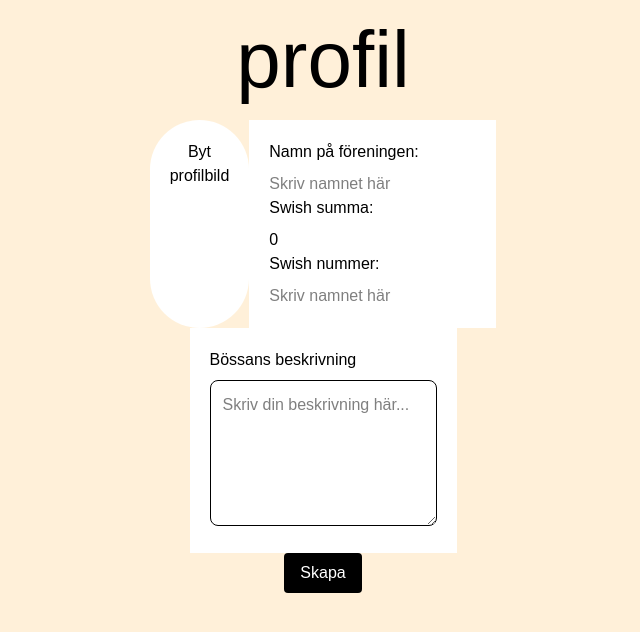
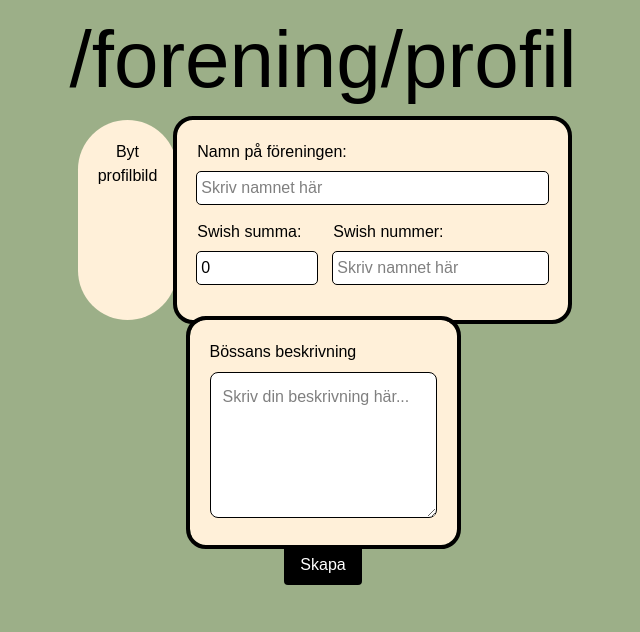
Before and after one commit to JoelHellberg/campus-skramlar, a Next.js app: page /forening/profil in a window 1280 px wide. Shown: the top 632 px of the page, without its empty margins (317-957 px from the left). Built offline with nearby package versions, Linux system fonts and the light colour scheme; no server answers; a web font is replaced by a local one.

Commit message:
Påbörjat styling av /forening

```diff
--- a/app/forening/insamlat/page.tsx
+++ b/app/forening/insamlat/page.tsx
@@ -13,18 +13,25 @@ export default function Home() {
     initialize();
   }, []);
 
+  useEffect(() => {
+    if (moneyCollected) {
+      setSum(moneyCollected);
+    }
+  }, [moneyCollected]);
+
   return (
-    <div className="flex flex-col items-center bg-[#FFF0D9] min-h-screen text-center">
-      <h1>Ange hur mycket pengar ni har i er bössa nedanför:</h1>
-      <div className="bg-white p-5 text-left">
+    <div className="flex flex-col items-center bg-[#ACCAB2] min-h-screen text-center">
+      <h1>/forening/insamlat</h1>
+      <div className="bg-[#FFF0D9] p-5 text-left outline-4 rounded-2xl">
         <label htmlFor="name" className="block mb-2 font-medium">
-          Summa:
+          Ange hur mycket pengar ni har i er bössa nedanför:
         </label>
         <input
           type="number"
           value={sum}
           onChange={(e) => setSum(Number(e.target.value))}
           placeholder="Skriv namnet här"
+          className="bg-white w-full outline-1 rounded-sm"
         />
       </div>
       <button
--- a/app/forening/page.tsx
+++ b/app/forening/page.tsx
@@ -40,11 +40,13 @@ export default function Home() {
 
       {/* Main Content */}
       <div className="flex flex-col items-center bg-[#FFF0D9] min-h-screen">
-        <h1>/forening</h1>
+        <h1 className="mt-10">/forening</h1>
+        <div className="mt-16 flex flex-col gap-10 w-fit text-center font-semibold">
         {isLoggedIn && (
           <>
             <Link
-              className="px-4 py-2 rounded bg-[#8A8635] text-white"
+              className="px-4 py-3 rounded-xl bg-[#8A8635] text-white border-4 border-black text-shadow-sm/30 shadow-xl/40
+              transition-all duration-300 transform hover:scale-105 hover:shadow-xl/25"
               href="/forening/profil"
             >
               Profil
@@ -52,13 +54,15 @@ export default function Home() {
             {foreningsNamn && (
               <>
                 <Link
-                  className="px-4 py-2 rounded bg-[#ACCAB2] text-black"
+                  className="px-16 py-3 rounded-xl bg-[#ACCAB2] text-black border-4 text-shadow-sm shadow-xl/40
+                  transition-all duration-300 transform hover:scale-105 hover:shadow-xl/25"
                   href="/forening/insamlat"
                 >
                   Insamlat
                 </Link>
                 <Link
-                  className="px-4 py-2 rounded bg-[#D06224] text-black"
+                  className="px-4 py-3 rounded-xl bg-[#D06224] text-black border-4 text-shadow-sm shadow-xl/40
+                  transition-all duration-300 transform hover:scale-105 hover:shadow-xl/25"
                   href="/forening/uppdateringar"
                 >
                   Uppdateringar
@@ -67,6 +71,7 @@ export default function Home() {
             )}
           </>
         )}
+        </div>
       </div>
     </>
   );
--- a/app/forening/profil/page.tsx
+++ b/app/forening/profil/page.tsx
@@ -25,6 +25,15 @@ export default function Home() {
     initialize();
   }, []);
 
+  useEffect(() => {
+    if (foreningsNamn) {
+      setName(foreningsNamn);
+      setSum(swishSum);
+      setNumber(swishNumber);
+      setDescription(description_in);
+    }
+  }, [foreningsNamn]);
+
   const updateProfile = () => {
     if (name !== foreningsNamn) {
       updateBossorGeneral(foreningsId, foreningsNamn, moneyCollected);
@@ -39,63 +48,27 @@ export default function Home() {
   };
 
   return (
-    <div className="flex flex-col items-center bg-[#FFF0D9] min-h-screen">
-      <h1>profil</h1>
+    <div className="flex flex-col items-center">
+      <h1>/forening/profil</h1>
       <div className="flex">
-        <div className="bg-white p-5 flex flex-col items-center text-center rounded-full">
+        <div className="bg-[#FFF0D9] p-5 flex flex-col items-center text-center rounded-full">
           Byt
           <br />
           profilbild
         </div>
-        <div className="bg-white p-5">
-          <label htmlFor="name" className="block mb-2 font-medium">
-            Namn på föreningen:
-          </label>
-          <input
-            type="text"
-            value={name}
-            onChange={(e) => setName(e.target.value)}
-            placeholder="Skriv namnet här"
-          />
-          <label htmlFor="name" className="block mb-2 font-medium">
-            Swish summa:
-          </label>
-          <input
-            type="number"
-            value={sum}
-            onChange={(e) => setSum(Number(e.target.value))}
-            placeholder="Skriv namnet här"
-          />
-          <label htmlFor="name" className="block mb-2 font-medium">
-            Swish nummer:
-          </label>
-          <input
-            type="tel"
-            value={number}
-            onChange={(e) => {
-              const value = e.target.value;
-              if (/^[\d+]*$/.test(value)) {
-                setNumber(value);
-              }
-            }}
-            placeholder="Skriv namnet här"
-          />
-        </div>
-      </div>
-      <div className="bg-white p-5">
-        <label htmlFor="name" className="block mb-2 font-medium">
-          Bössans beskrivning
-        </label>
-        <textarea
-          id="description"
-          name="description"
-          rows={5}
-          value={description}
-          onChange={(e) => setDescription(e.target.value)}
-          placeholder="Skriv din beskrivning här..."
-          className="w-full p-3 border rounded-lg resize-y"
+        <Details
+          name={name}
+          setNameFunc={setName}
+          sum={sum}
+          setSumFunc={setSum}
+          number={number}
+          setNumberFunc={setNumber}
         />
       </div>
+      <Description
+        description={description}
+        setDescriptionFunc={setDescription}
+      />
       {foreningsNamn ? (
         <button
           className={"px-4 py-2 rounded text-white bg-black"}
@@ -129,3 +102,83 @@ export default function Home() {
     </div>
   );
 }
+
+type DetailsProps = {
+  name: string;
+  setNameFunc: (value: string) => void;
+  sum: number;
+  setSumFunc: (value: number) => void;
+  number: string;
+  setNumberFunc: (value: string) => void;
+};
+
+function Details(props: DetailsProps) {
+  return (
+    <div className="bg-[#FFF0D9] p-5 rounded-2xl outline-4">
+      <label htmlFor="name" className="block mb-2 font-medium">
+        Namn på föreningen:
+      </label>
+      <input
+        type="text"
+        value={props.name}
+        onChange={(e) => props.setNameFunc(e.target.value)}
+        placeholder="Skriv namnet här"
+        className="bg-white p-1 outline-1 rounded-sm w-full"
+      />
+      <div className="flex my-4">
+        <div className="mr-4">
+          <label htmlFor="name" className="block mb-2 font-medium">
+            Swish summa:
+          </label>
+          <input
+            type="number"
+            value={props.sum}
+            onChange={(e) => props.setSumFunc(Number(e.target.value))}
+            placeholder="Skriv namnet här"
+            className="bg-white p-1 outline-1 rounded-sm w-30"
+          />
+        </div>
+        <div>
+          <label htmlFor="name" className="block mb-2 font-medium">
+            Swish nummer:
+          </label>
+          <input
+            type="tel"
+            value={props.number}
+            onChange={(e) => {
+              const value = e.target.value;
+              if (/^[\d+]*$/.test(value)) {
+                props.setNumberFunc(value);
+              }
+            }}
+            placeholder="Skriv namnet här"
+            className="bg-white p-1 outline-1 rounded-sm"
+          />
+        </div>
+      </div>
+    </div>
+  );
+}
+
+type DescriptionProps = {
+  description: string;
+  setDescriptionFunc: (value: string) => void;
+};
+function Description(props: DescriptionProps) {
+  return (
+    <div className="bg-[#FFF0D9] p-5 rounded-2xl outline-4">
+      <label htmlFor="name" className="block mb-2 font-medium">
+        Bössans beskrivning
+      </label>
+      <textarea
+        id="description"
+        name="description"
+        rows={5}
+        value={props.description}
+        onChange={(e) => props.setDescriptionFunc(e.target.value)}
+        placeholder="Skriv din beskrivning här..."
+        className="w-full p-3 border rounded-lg resize-y bg-white"
+      />
+    </div>
+  );
+}
--- a/app/forening/uppdateringar/page.tsx
+++ b/app/forening/uppdateringar/page.tsx
@@ -2,8 +2,8 @@ import Link from "next/link";
 
 export default function Home() {
   return (
-    <div className="flex flex-col items-center bg-[#FFF0D9] min-h-screen">
-      <h1>uppdateringar</h1>
+    <div className="flex flex-col items-center bg-[#EDA277] min-h-screen">
+      <h1>/forening/uppdateringar</h1>
       <div className="bg-white p-5">
         <label htmlFor="name" className="block mb-2 font-medium">
           Skriv ditt inlägg nedanför:
```
